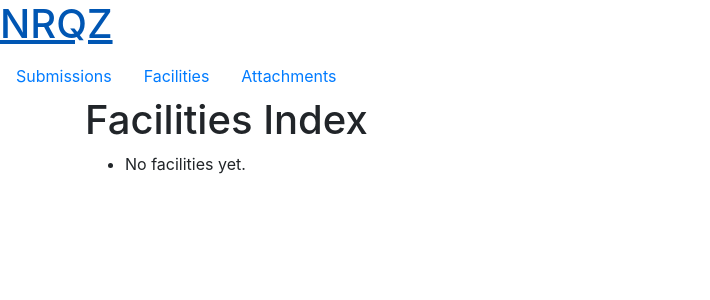
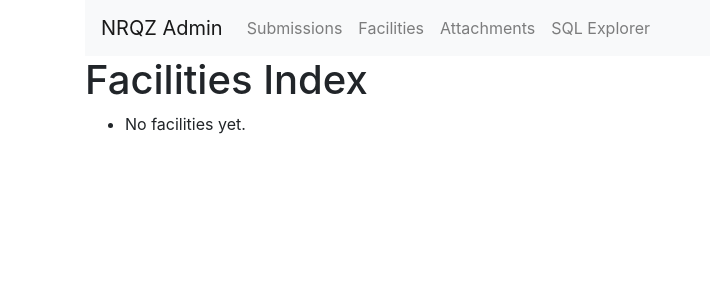
Before and after one commit to GreenBankObservatory/nrqz_admin, a Django app: template submission/templates/submission/facility_list.html in a window 1280 px wide. Shown: the top 300 px of the page, without its empty margins (0-710 px from the left). Run offline with Django 3.2, Linux system fonts and the light colour scheme; the template is opened without the code that fills it, so the values that code supplies are empty; some libraries are stand-ins or nearby versions.

Commit message:
Updated menu so that all things are accessible from homepage
Also now redirect / to /submission so that you can't get lost as easily

```diff
--- a/nrqz_admin/urls.py
+++ b/nrqz_admin/urls.py
@@ -2,8 +2,9 @@
 
 from django.contrib import admin
 from django.urls import include, path
-
+from  django.views.generic.base import RedirectView
 urlpatterns = [
+    path('', RedirectView.as_view(url="/submission")),
     path('submission/', include('submission.urls')),
     path('explorer/', include('explorer.urls')),
     path('admin/', admin.site.urls),
--- a/submission/templates/submission/base.html
+++ b/submission/templates/submission/base.html
@@ -6,9 +6,10 @@
 </head>
 
 <body>
-    <nav>
-        <h1><a href="/submission/">NRQZ</a></h1>
-        <ul class="nav">
+  <div class="container">
+    <nav class="navbar navbar-expand-lg navbar-light bg-light">
+        <a class="navbar-brand" href="/">NRQZ Admin</a>
+        <ul class="navbar-nav mr-auto">
           <li class="nav-item">
             <a class="nav-link" href="/submission/">Submissions</a>
           </li>
@@ -18,8 +19,12 @@
           <li class="nav-item">
             <a class="nav-link" href="/submission/attachments/">Attachments</a>
           </li>
+          <li class="nav-item">
+            <a class="nav-link" href="/explorer/">SQL Explorer</a>
+          </li>
         </ul>
-    </div>
+    </nav>
+  </div>
     <div class="content container">
         <div class="row">
             <div class="col-md-8">
```
